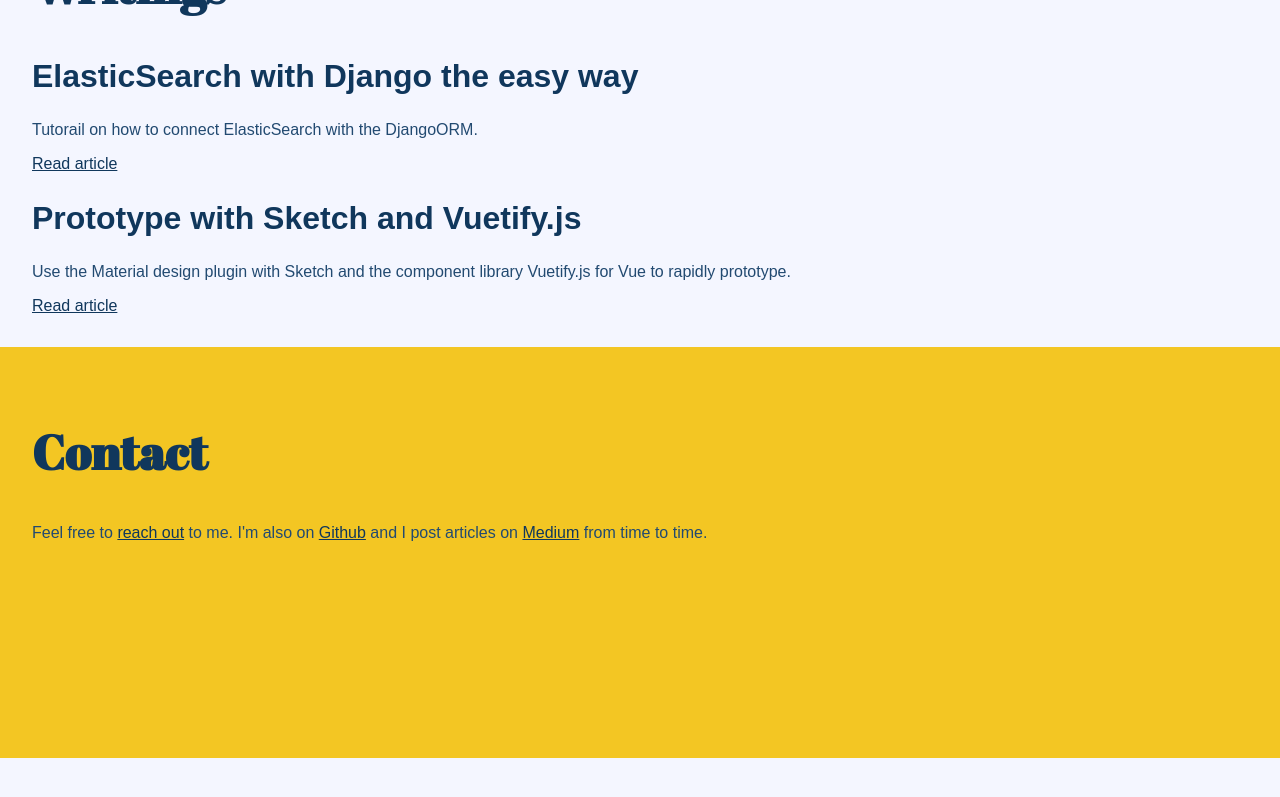
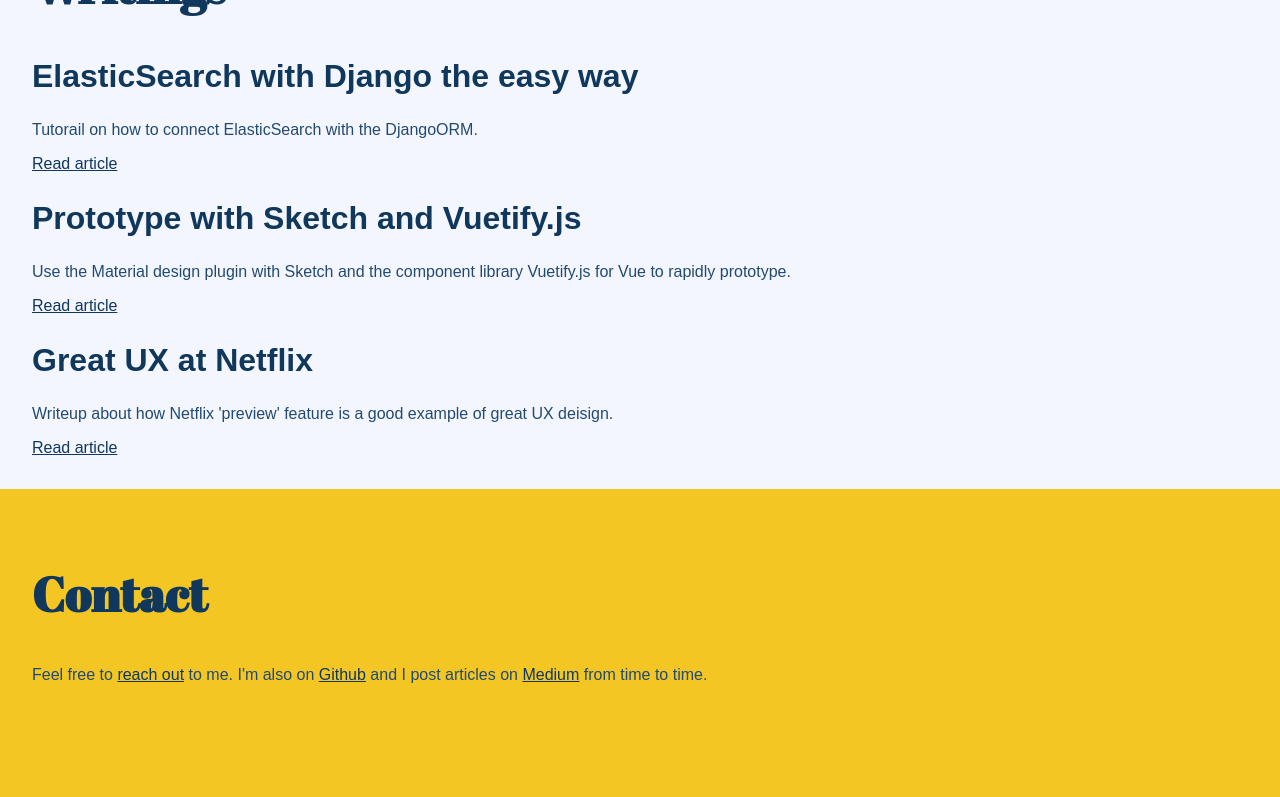
Before and after one commit to adamwattis/adamwattis.github.io, a Jekyll site: the page built from index.html, in a window 1280 px wide and 900 px high, scrolled down 2953 px. Shown: the top 797 px of the window. Built offline with Jekyll 4.4.1, drawn with Linux system fonts in a browser that asks for light colours; some web fonts are replaced; before the commit the page ends 3711 px from its top, so only the background shows below that.

Commit message:
Changes, added article

```diff
--- a/_data/writings.yml
+++ b/_data/writings.yml
@@ -1,6 +1,9 @@
 - title: ElasticSearch with Django the easy way
   details: Tutorail on how to connect ElasticSearch with the DjangoORM.
-  link: www.google.com/
+  link: https://medium.com/free-code-camp/elasticsearch-with-django-the-easy-way-909375bc16cb
 - title: Prototype with Sketch and Vuetify.js
   details: Use the Material design plugin with Sketch and the component library Vuetify.js for Vue to rapidly prototype.
-  link: www.google.com/
+  link: https://medium.com/free-code-camp/incredibly-fast-prototyping-with-material-theme-plugin-for-sketch-and-vuetify-js-366ef25ce9b3
+- title: Great UX at Netflix
+  details: Writeup about how Netflix 'preview' feature is a good example of great UX deisign.
+  link: https://medium.com/sketch-app-sources/this-is-what-great-ux-looks-like-72f323a42376
--- a/index.html
+++ b/index.html
@@ -10,7 +10,7 @@ title: "Portfolio"
 			<p class="paragraph">Currently using these tools:</p>
 			<div class="tools">
 			{% for tool in site.data.tools %}
-				<a href="{{ tool.link }}"><img class="tool__icon hidden" src="{{ tool.icon }}" /></a>
+				<a href="{{ tool.link }}"><img style="fill:green;" class="tool__icon hidden" src="{{ tool.icon }}" /></a>
 			{% endfor %}
 			</div>
 		</div>
```
Also changed, not shown: 1 other file.
